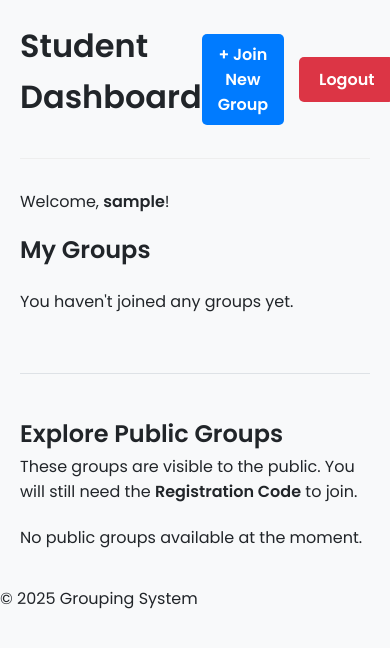
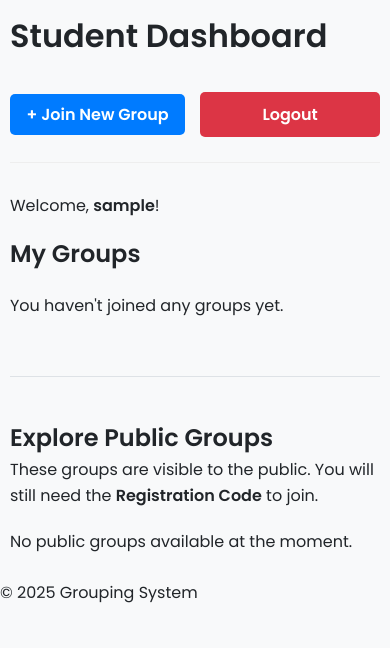
Before and after one commit to Henry-Hilton/Grouping-System, a PHP site: page /mahasiswa/index.php in a window 390 px wide. Shown: the top 648 px of the page. Run offline with PHP 8.4, Linux system fonts and the light colour scheme; the visitor is signed in with stand-in values (Sample User, id 1); data that the repository does not hold is empty; some libraries are stand-ins or nearby versions.

Commit message:
style: Add responsive media queries for mobile layout support

```diff
--- a/assets/css/style.css
+++ b/assets/css/style.css
@@ -496,3 +496,40 @@ hr {
     display: flex;
     gap: 10px;
 }
+
+@media screen and (max-width: 768px) {
+
+    .dashboard-header {
+        flex-direction: column;
+        align-items: flex-start;
+        gap: 15px;
+    }
+
+    .dashboard-header .header-actions {
+        width: 100%;
+        justify-content: space-between;
+    }
+
+    .container {
+        padding: 10px;
+        width: 100%;
+    }
+
+    .btn-add,
+    .btn-logout,
+    .btn-delete,
+    .btn-edit,
+    .btn-cancel {
+        width: 100%;
+        margin-bottom: 5px;
+        margin-right: 0;
+    }
+
+    .chat-window {
+        height: 60vh;
+    }
+
+    .chat-bubble {
+        max-width: 85%;
+    }
+}
```
